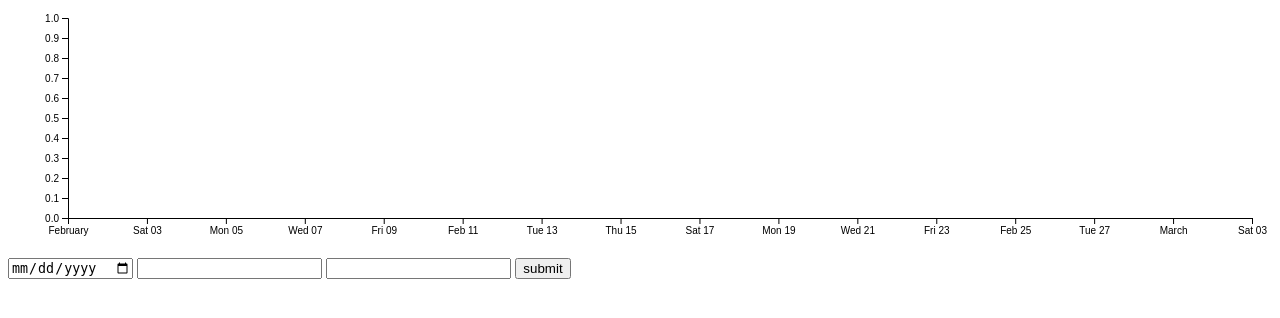
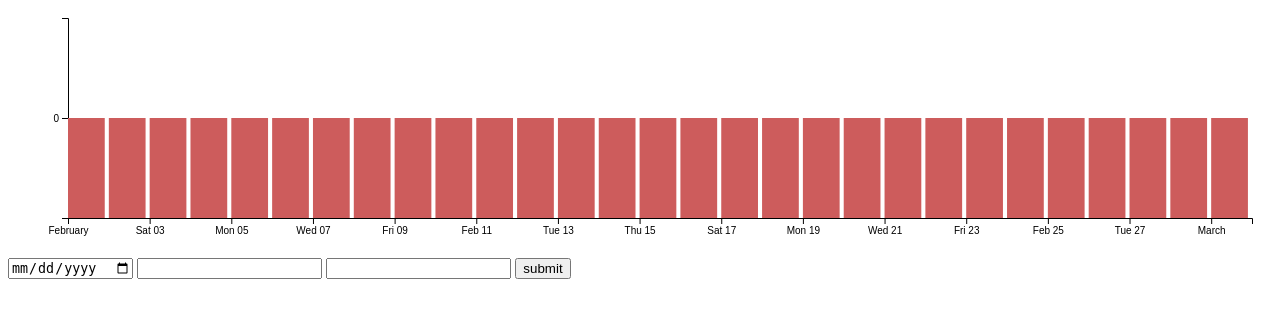
Before and after one commit to dvoong/voong_finance_3, a Django app: page /home in a window 1280 px wide. Shown: the top 318 px of the page. Run offline with Django 3.2, Linux system fonts and the light colour scheme; the visitor is signed in with stand-in values (Sample User, id 1); data that the repository does not hold is empty; some libraries are stand-ins or nearby versions.

Commit message:
add bars to the balance-chart

```diff
--- a/website/static/website/home.js
+++ b/website/static/website/home.js
@@ -15,8 +15,9 @@ function draw_chart(){
     var canvas_height = parseInt(canvas.style('height'));
     var canvas_width = parseInt(canvas.style('width'));
 
-    draw_x_axis(x_axis, canvas_width, canvas_height, padding);
-    draw_y_axis(y_axis, canvas_width, canvas_height, padding);
+    var x_scale = draw_x_axis(x_axis, canvas_width, canvas_height, padding);
+    var y_scale = draw_y_axis(y_axis, canvas_width, canvas_height, padding);
+    var bars = draw_bars(plot_area, x_scale, y_scale, canvas_width, canvas_height, padding);
 }
 
 function draw_x_axis(x_axis, canvas_width, canvas_height, padding){
@@ -35,16 +36,47 @@ function draw_x_axis(x_axis, canvas_width, canvas_height, padding){
 	.range([0, canvas_width - padding.left - padding.right]);
 
     x_axis.call(d3.axisBottom(x_scale))
+    return x_scale;
 }
 
 function draw_y_axis(y_axis, canvas_width, canvas_height, padding){
     y_axis.attr('transform', 'translate(' + padding.left + ', ' + padding.top + ')');
 
-    var y_min = 0;
-    var y_max = 1;
+    var balance_min = d3.min(balances, function(d){return d.balance});
+    var balance_max = d3.max(balances, function(d){return d.balance});
+    var y_min = 1.1 * balance_min;
+    var y_max = 1.1 * balance_max;
     var y_scale = d3.scaleLinear()
 	.domain([y_max, y_min])
 	.range([0, canvas_height - padding.top - padding.bottom]);
 
     y_axis.call(d3.axisLeft(y_scale))
+    return y_scale;
 }
+
+function draw_bars(plot_area, x_scale, y_scale, canvas_width, canvas_height, padding){
+    plot_area.selectAll('.bar')
+	.data(balances)
+	.enter()
+	.append('rect')
+	.attr('class', 'bar')
+	.attr('transform', function(d){
+	    var date = new Date(d.date);
+	    var x_lower = new Date(date);
+	    x_lower.setDate(x_lower.getDate() - 0.45);
+	    x_lower = x_scale(x_lower);
+	    var y_lower = y_scale(d.balance);
+	    return 'translate(' + (padding.left + x_lower) + ', ' + (padding.top + y_lower)  + ')';
+
+	})
+	.attr('width', 0.9 * (canvas_width - padding.left - padding.right) / balances.length)
+	.attr('date', function(d){return d.date})
+	.attr('balance', function(d){return d.balance})
+    	.transition()
+	.attr('height', function(d){
+	    var y_lower = y_scale(d.balance);
+	    var y_upper = canvas_height - padding.bottom;
+	    return y_upper - y_lower - padding.top;
+	});
+
+}
--- a/website/static/website/styles.css
+++ b/website/static/website/styles.css
@@ -1,8 +1,12 @@
 #balance-chart svg {
-width: 100%;
-height: 100%;
+    width: 100%;
+    height: 100%;
 }
 
 #balance-chart {
-height: 250px;
+    height: 250px;
 }
+
+#plot-area .bar {
+    fill: indianred;
+}
--- a/website/templates/website/home.html
+++ b/website/templates/website/home.html
@@ -55,7 +55,7 @@
       {% for b in balances %}
       {
       date: "{{b.date}}",
-      size: {{b.balance}},
+      balance: {{b.balance}},
       },
       {% endfor %}
       ]
--- a/website/views.py
+++ b/website/views.py
@@ -21,7 +21,7 @@ def home(request):
     today = datetime.date.today()
     start = request.GET.get('start', today - datetime.timedelta(days=14))
     end = request.GET.get('end', today + datetime.timedelta(days=15))
-    dates = pd.DataFrame(pd.date_range(start, end), columns=['date'])
+    dates = pd.DataFrame(pd.date_range(start, end - datetime.timedelta(days=1)), columns=['date'])
     balances = dates
 
     try:
```
